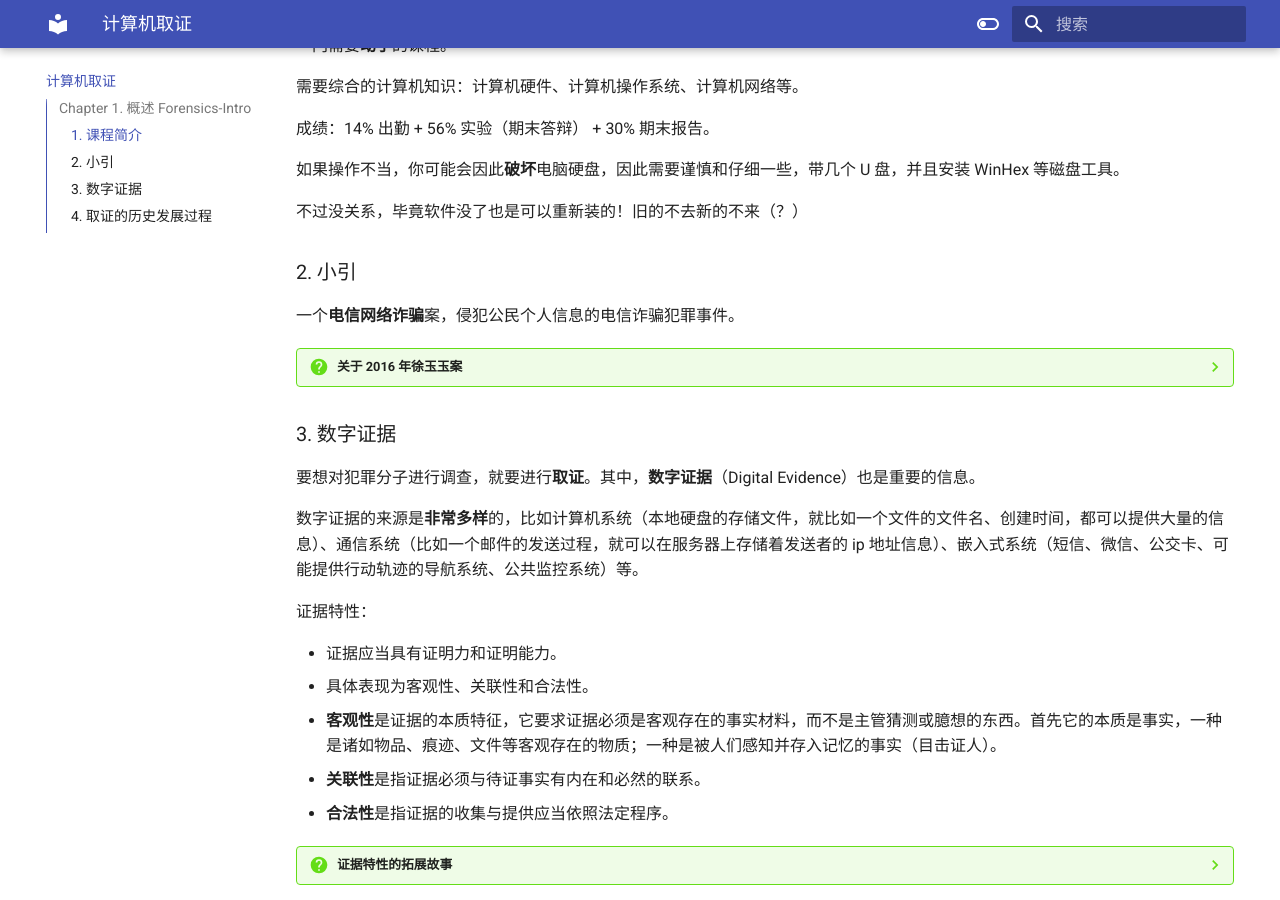
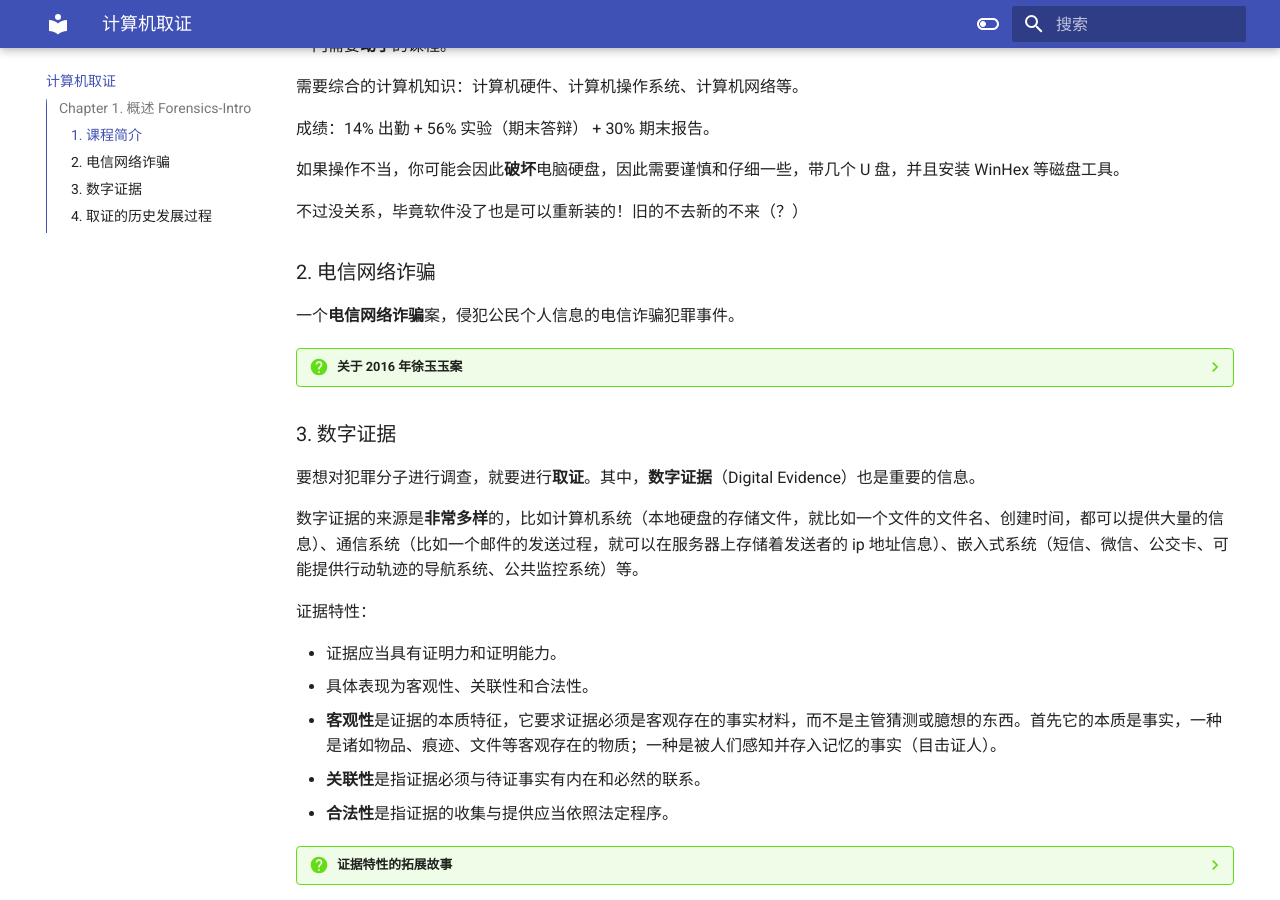
Before and after one commit to ChestnutSilver/TJIS-My-Helloworld, an MkDocs documentation site: the page built from docs/计算机取证.md, in a window 1280 px wide and 900 px high, scrolled down 501 px. Built offline with MkDocs 1.6.1 and Material for MkDocs 9.7.7, drawn with Linux system fonts in a browser that asks for light colours.

Commit message:
Update 计算机取证.md

```diff
--- a/docs/计算机取证.md
+++ b/docs/计算机取证.md
@@ -24,7 +24,7 @@
 
 不过没关系，毕竟软件没了也是可以重新装的！旧的不去新的不来（？）
 
-### 2. 小引
+### 2. 电信网络诈骗
 
 一个**电信网络诈骗**案，侵犯公民个人信息的电信诈骗犯罪事件。
 
```
